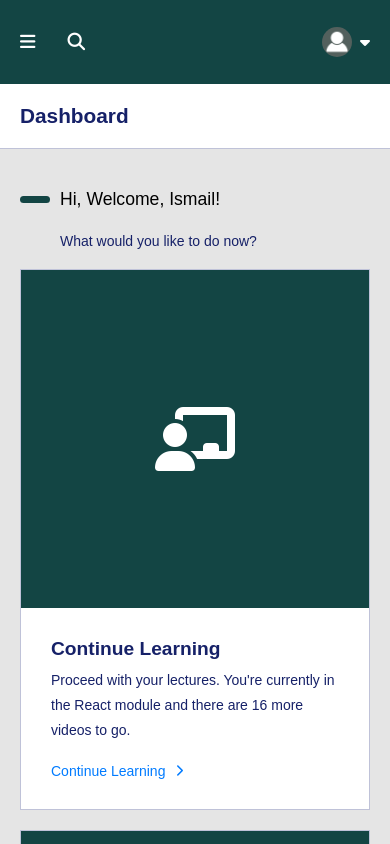
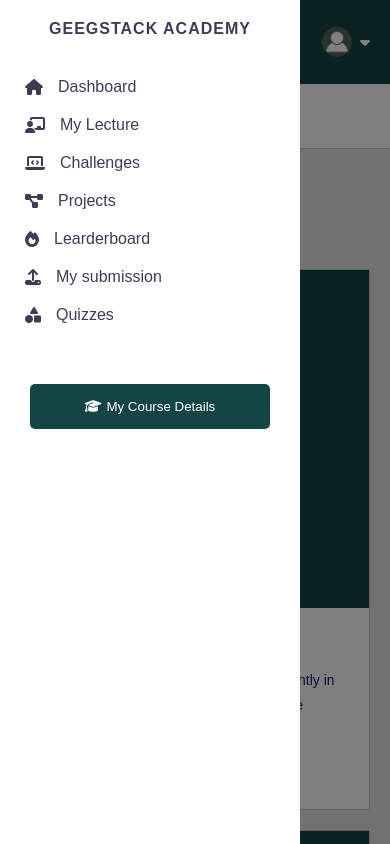
Before and after one commit to faruk-olawale/Geegstack, a React (Vite) app: page /Dashboard in a window 390 px wide. Both pictures are taken after a click on the icon 27 px from the left and 42 px from the top of the page. Shown: the top 844 px of the page. Built offline with nearby package versions, Linux system fonts and the light colour scheme.

Commit message:
initial message

```diff
--- a/src/component/Challenges.css
+++ b/src/component/Challenges.css
@@ -289,3 +289,45 @@
      }
     }
 }
+
+
+/* Desktop - navbar wrapper does nothing, just passes through */
+.navbar-wrapper {
+    display: contents; /* This makes the wrapper invisible on desktop */
+}
+
+.navbar-overlay {
+    display: none;
+}
+
+/* Mobile Navbar Wrapper Styles */
+@media (max-width: 700px) {
+    .navbar-wrapper {
+        display: block; /* Enable wrapper on mobile */
+        position: fixed;
+        top: 0;
+        left: -100%;
+        width: 80%;
+        max-width: 300px;
+        height: 100vh;
+        background-color: white;
+        transition: left 0.3s ease;
+        z-index: 1000;
+        overflow-y: auto;
+    }
+
+    .navbar-wrapper.navbar-open {
+        left: 0;
+    }
+
+    .navbar-overlay {
+        display: block;
+        position: fixed;
+        top: 0;
+        left: 0;
+        width: 100%;
+        height: 100vh;
+        background-color: rgba(0, 0, 0, 0.5);
+        z-index: 999;
+    }
+}
--- a/src/component/Dashboard.css
+++ b/src/component/Dashboard.css
@@ -277,3 +277,44 @@
     }
     }
 }
+
+/* Desktop - navbar wrapper does nothing, just passes through */
+.navbar-wrapper {
+    display: contents; /* This makes the wrapper invisible on desktop */
+}
+
+.navbar-overlay {
+    display: none;
+}
+
+/* Mobile Navbar Wrapper Styles */
+@media (max-width: 700px) {
+    .navbar-wrapper {
+        display: block; /* Enable wrapper on mobile */
+        position: fixed;
+        top: 0;
+        left: -100%;
+        width: 80%;
+        max-width: 300px;
+        height: 100vh;
+        background-color: white;
+        transition: left 0.3s ease;
+        z-index: 1000;
+        overflow-y: auto;
+    }
+
+    .navbar-wrapper.navbar-open {
+        left: 0;
+    }
+
+    .navbar-overlay {
+        display: block;
+        position: fixed;
+        top: 0;
+        left: 0;
+        width: 100%;
+        height: 100vh;
+        background-color: rgba(0, 0, 0, 0.5);
+        z-index: 999;
+    }
+}
--- a/src/component/Lecture.css
+++ b/src/component/Lecture.css
@@ -1,3 +1,45 @@
+/* Desktop - navbar wrapper does nothing, just passes through */
+.navbar-wrapper {
+    display: contents; /* This makes the wrapper invisible on desktop */
+}
+
+.navbar-overlay {
+    display: none;
+}
+
+/* Mobile Navbar Wrapper Styles */
+@media (max-width: 700px) {
+    .navbar-wrapper {
+        display: block; /* Enable wrapper on mobile */
+        position: fixed;
+        top: 0;
+        left: -100%;
+        width: 80%;
+        max-width: 300px;
+        height: 100vh;
+        background-color: white;
+        transition: left 0.3s ease;
+        z-index: 1000;
+        overflow-y: auto;
+    }
+
+    .navbar-wrapper.navbar-open {
+        left: 0;
+    }
+
+    .navbar-overlay {
+        display: block;
+        position: fixed;
+        top: 0;
+        left: 0;
+        width: 100%;
+        height: 100vh;
+        background-color: rgba(0, 0, 0, 0.5);
+        z-index: 999;
+    }
+}
+
+/* Original Lecture Styles */
 #Lecture {
     background-color: rgba(0, 0, 0, 0.1);
 }
@@ -16,6 +58,7 @@
     justify-content: space-between;
     align-items: center;
 }
+
 #search{
     display: none;
 }
@@ -361,6 +404,7 @@
         grid-template-columns: repeat(auto-fill, minmax(150px, 1fr));
         gap: 10px;
     }
+
     #Lecture > main > section > .lecture-content{
         border: 1px solid #abc1ed;
         width: 85%;
@@ -406,12 +450,13 @@
         text-align: start;
         padding-left: 20px;
     }
+
     #Lecture > main > section > div > nav > aside > p > span{
         display: none;
     }
+
     #Lecture > main > section > div{
         background-color: #134544;
-        /* height: 10vh; */
         padding: 20px;
         margin-bottom: 0;
     }
@@ -422,7 +467,9 @@
         align-items: center;
         gap: 2rem;
     }
-      #Lecture > main > section > div > section > i, #Lecture > main > section > div > nav > aside > p > i {
+
+    #Lecture > main > section > div > section > i,
+    #Lecture > main > section > div > nav > aside > p > i {
         color: #fff;
         font-size: 1.1rem;
         cursor: pointer;
@@ -431,9 +478,11 @@
     #go{
         display: none;
     }
+
     #search{
         display: block;
     }
+
     #Lecture > main > section > h4{
         margin: 0;
         border-bottom: 0.5px solid #bfc2d8;
@@ -441,41 +490,39 @@
         padding: 20px;
         font-size: 17px;
     }
+
     #Lecture > main > section > nav{
         padding: 20px;
         padding-bottom: 5px;
+    }
 
-    }
     #Lecture > main > section > nav > span{
         width: 30px;
         height: 7px;
     }
+
     #Lecture > main > section > nav > p{
         color: #3B3D55;
+    }
 
-     }
     #Lecture > main > section > li{
         font-size: 14px;
         color: #162168;
         padding-left: 5px;
     }
+
     #Lecture > main{
         background-color: #fff;
     }
+
     #Lecture{
         background-color: #fff;
     }
+
     #Lecture > main > section > .lecture-content h4{
         border-bottom: none;
     }
-
-
-
-
-
-
 }
-
 
 @media (max-width: 480px) {
     #Lecture > main > section > .lecture-content > .courses {
@@ -493,5 +540,4 @@
     .video-modal-overlay {
         padding: 10px;
     }
-
 }
--- a/src/component/Navbar.css
+++ b/src/component/Navbar.css
@@ -70,3 +70,24 @@
         display: none;
     }
 }
+
+/* Change the media query at the bottom from */
+@media (max-width: 500px) {
+    #navbar {
+        display: none;
+    }
+}
+
+/* TO THIS: */
+@media (max-width: 700px) {
+    #navbar {
+        display: flex;
+        width: 100%;
+    }
+
+    #navbar > aside {
+        width: 100%;
+        position: static;
+        height: 100vh;
+    }
+}
--- a/src/component/Quiz.css
+++ b/src/component/Quiz.css
@@ -256,3 +256,46 @@
         }
     }
 }
+
+/* Desktop - navbar wrapper does nothing, just passes through */
+.navbar-wrapper {
+    display: contents; /* This makes the wrapper invisible on desktop */
+}
+
+.navbar-overlay {
+    display: none;
+}
+
+/* Mobile Navbar Wrapper Styles */
+@media (max-width: 700px) {
+    .navbar-wrapper {
+        display: block; /* Enable wrapper on mobile */
+        position: fixed;
+        top: 0;
+        left: -100%;
+        width: 80%;
+        max-width: 300px;
+        height: 100vh;
+        background-color: white;
+        transition: left 0.3s ease;
+        z-index: 1000;
+        overflow-y: auto;
+    }
+
+    .navbar-wrapper.navbar-open {
+        left: 0;
+    }
+
+    .navbar-overlay {
+        display: block;
+        position: fixed;
+        top: 0;
+        left: 0;
+        width: 100%;
+        height: 100vh;
+        background-color: rgba(0, 0, 0, 0.5);
+        z-index: 999;
+    }
+}
+
+/* Your existing Quiz.css styles below... */
--- a/src/component/pages/Challenges.jsx
+++ b/src/component/pages/Challenges.jsx
@@ -5,8 +5,8 @@
 import { useState, useEffect } from "react"
 
 const Challenges = () => {
-
     const [firstName, setFirstName] = useState("Ismail")
+    const [isNavbarOpen, setIsNavbarOpen] = useState(false)
 
     useEffect(() => {
         const userEmail = localStorage.getItem("userEmail")
@@ -20,14 +20,33 @@
         }
     }, [])
 
+    const toggleNavbar = () => {
+        setIsNavbarOpen(!isNavbarOpen)
+    }
+
+    const closeNavbar = () => {
+        setIsNavbarOpen(false)
+    }
+
     return(
         <div id="challenges">
+            {/* Overlay */}
+            {isNavbarOpen && (
+                <div
+                    className="navbar-overlay"
+                    onClick={closeNavbar}
+                ></div>
+            )}
+
             <main>
-            <Navbar></Navbar>
+                <div className={`navbar-wrapper ${isNavbarOpen ? 'navbar-open' : ''}`}>
+                    <Navbar />
+                </div>
+
                 <section>
                     <div>
                         <section>
-                <i class="fa-solid fa-bars"></i>
+                            <i className="fa-solid fa-bars" onClick={toggleNavbar}></i>
                             <i className="fa-solid fa-magnifying-glass" id="search"></i>
                         </section>
                         <nav>
@@ -35,18 +54,18 @@
                                 <img src={User} alt="user Profile" />
                                 <p>
                                     <span>Hi, {firstName}</span>
-                            <i class="fa-solid fa-caret-down"></i>
+                                    <i className="fa-solid fa-caret-down"></i>
                                 </p>
                             </aside>
                             <div>
-                        <h4><i class="fa-solid fa-user"></i> Profile</h4>
+                                <h4><i className="fa-solid fa-user"></i> Profile</h4>
                                 <Link to="/">
-                        <p><i class="fa-solid fa-right-from-bracket"></i>Logout</p>
+                                    <p><i className="fa-solid fa-right-from-bracket"></i>Logout</p>
                                 </Link>
                             </div>
                         </nav>
                     </div>
-                <p id="p"><i class="fa-solid fa-arrow-left"></i>Go Back</p>
+                    <p id="p"><i className="fa-solid fa-arrow-left"></i>Go Back</p>
                     <h4>Challenges</h4>
                     <nav>
                         <span></span>
@@ -70,9 +89,9 @@
 
                         <p>No challenge has been added for HTML yet.</p>
                     </div>
-
                 </section>
             </main>
+
             <footer>
                 <p><span>.</span> Geegstack Academy</p>
             </footer>
--- a/src/component/pages/Dashboard.jsx
+++ b/src/component/pages/Dashboard.jsx
@@ -6,6 +6,7 @@
 
 const Dashboard = () => {
     const [firstName, setFirstName] = useState("Ismail")
+    const [isNavbarOpen, setIsNavbarOpen] = useState(false)
 
     useEffect(() => {
         const userEmail = localStorage.getItem("userEmail")
@@ -19,14 +20,32 @@
         }
     }, [])
 
+    const toggleNavbar = () => {
+        setIsNavbarOpen(!isNavbarOpen)
+    }
+
+    const closeNavbar = () => {
+        setIsNavbarOpen(false)
+    }
+
     return(
         <div id="Dashboard">
+            {/* Overlay */}
+            {isNavbarOpen && (
+                <div
+                    className="navbar-overlay"
+                    onClick={closeNavbar}
+                ></div>
+            )}
+
             <main>
-            <Navbar></Navbar>
+            <div className={`navbar-wrapper ${isNavbarOpen ? 'navbar-open' : ''}`}>
+                <Navbar />
+            </div>
             <section>
             <div>
                 <section>
-                <i className="fa-solid fa-bars"></i>
+                <i className="fa-solid fa-bars" onClick={toggleNavbar}></i>
                 <i className="fa-solid fa-magnifying-glass" id="search"></i>
                 </section>
                 <nav>
--- a/src/component/pages/Lecture.jsx
+++ b/src/component/pages/Lecture.jsx
@@ -8,6 +8,7 @@
     const [selectedCourse, setSelectedCourse] = useState(null);
     const [showModal, setShowModal] = useState(false);
     const [firstName, setFirstName] = useState("Ismail")
+    const [isNavbarOpen, setIsNavbarOpen] = useState(false) // ✅ ADD THIS LINE
 
     useEffect(() => {
         const userEmail = localStorage.getItem("userEmail")
@@ -20,6 +21,15 @@
             setFirstName(capitalizedName)
         }
     }, [])
+
+    const toggleNavbar = () => {
+        setIsNavbarOpen(!isNavbarOpen)
+    }
+
+    const closeNavbar = () => {
+        setIsNavbarOpen(false)
+    }
+
     const courseData = {
         'Introduction': {
             title: 'Introduction to Web Development',
@@ -90,12 +100,22 @@
 
     return(
         <div id="Lecture">
+            {isNavbarOpen && (
+                <div
+                    className="navbar-overlay"
+                    onClick={closeNavbar}
+                ></div>
+            )}
+
             <main>
-            <Navbar></Navbar>
+                <div className={`navbar-wrapper ${isNavbarOpen ? 'navbar-open' : ''}`}>
+                    <Navbar />
+                </div>
+
                 <section id="section">
                     <div>
                         <section>
-                <i class="fa-solid fa-bars"></i>
+                            <i className="fa-solid fa-bars" onClick={toggleNavbar}></i>
                             <i className="fa-solid fa-magnifying-glass" id="search"></i>
                         </section>
                         <nav>
@@ -138,14 +158,13 @@
                             <p onClick={() => handleCourseClick('ExpressJS (cont\'d)')}>ExpressJS (cont'd)</p>
                         </div>
                     </div>
-
                 </section>
             </main>
+
             <footer>
                 <p><span>.</span> Geegstack Academy</p>
             </footer>
 
-            {/* Video Modal */}
             {showModal && selectedCourse && (
                 <div className="video-modal-overlay" onClick={closeModal}>
                     <div className="video-modal" onClick={(e) => e.stopPropagation()}>
--- a/src/component/pages/Quiz.jsx
+++ b/src/component/pages/Quiz.jsx
@@ -5,8 +5,8 @@
 import { useState, useEffect } from "react"
 
 const Quiz = () => {
-
     const [firstName, setFirstName] = useState("Ismail")
+    const [isNavbarOpen, setIsNavbarOpen] = useState(false)
 
     useEffect(() => {
         const userEmail = localStorage.getItem("userEmail")
@@ -20,14 +20,32 @@
         }
     }, [])
 
+    const toggleNavbar = () => {
+        setIsNavbarOpen(!isNavbarOpen)
+    }
+
+    const closeNavbar = () => {
+        setIsNavbarOpen(false)
+    }
+
     return(
         <div id="Quiz">
+            {isNavbarOpen && (
+                <div
+                    className="navbar-overlay"
+                    onClick={closeNavbar}
+                ></div>
+            )}
+
             <main>
-            <Navbar></Navbar>
+                <div className={`navbar-wrapper ${isNavbarOpen ? 'navbar-open' : ''}`}>
+                    <Navbar />
+                </div>
+
                 <section>
                     <div>
                         <section>
-                <i className="fa-solid fa-bars"></i>
+                            <i className="fa-solid fa-bars" onClick={toggleNavbar}></i>
                             <i className="fa-solid fa-magnifying-glass" id="search"></i>
                         </section>
                         <nav>
@@ -35,13 +53,13 @@
                                 <img src={User} alt="user Profile" />
                                 <p id="p">
                                     <span>Hi, {firstName}</span>
-                            <i class="fa-solid fa-caret-down"></i>
+                                    <i className="fa-solid fa-caret-down"></i>
                                 </p>
                             </aside>
                             <div>
-                        <h4><i class="fa-solid fa-user"></i> Profile</h4>
+                                <h4><i className="fa-solid fa-user"></i> Profile</h4>
                                 <Link to="/">
-                        <p><i class="fa-solid fa-right-from-bracket"></i>Logout</p>
+                                    <p><i className="fa-solid fa-right-from-bracket"></i>Logout</p>
                                 </Link>
                             </div>
                         </nav>
@@ -54,6 +72,7 @@
                     </div>
                 </section>
             </main>
+
             <footer>
                 <p><span>.</span> Geegstack Academy</p>
             </footer>
```
Lines whose indentation alone changed are shown as unchanged.
